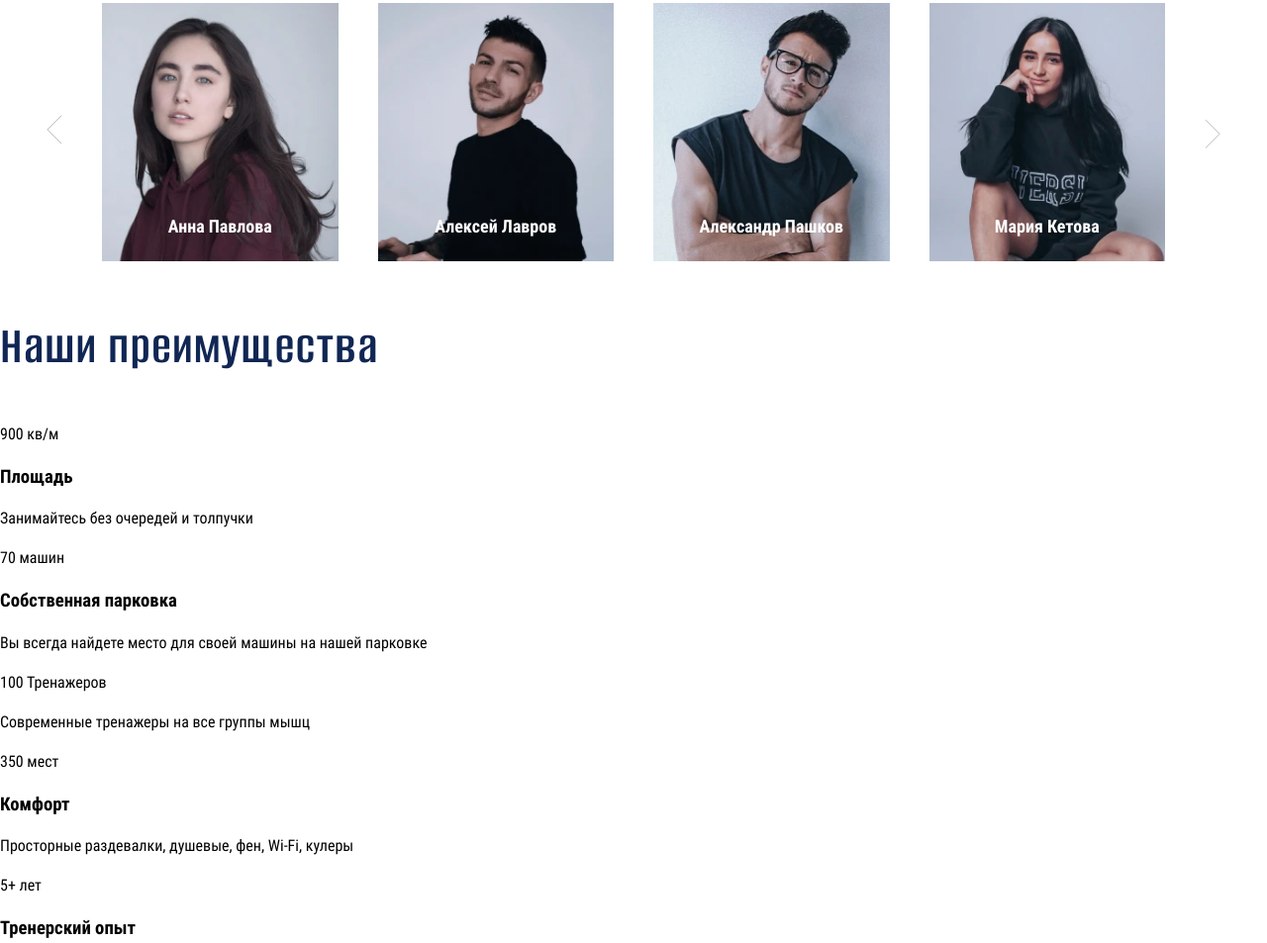
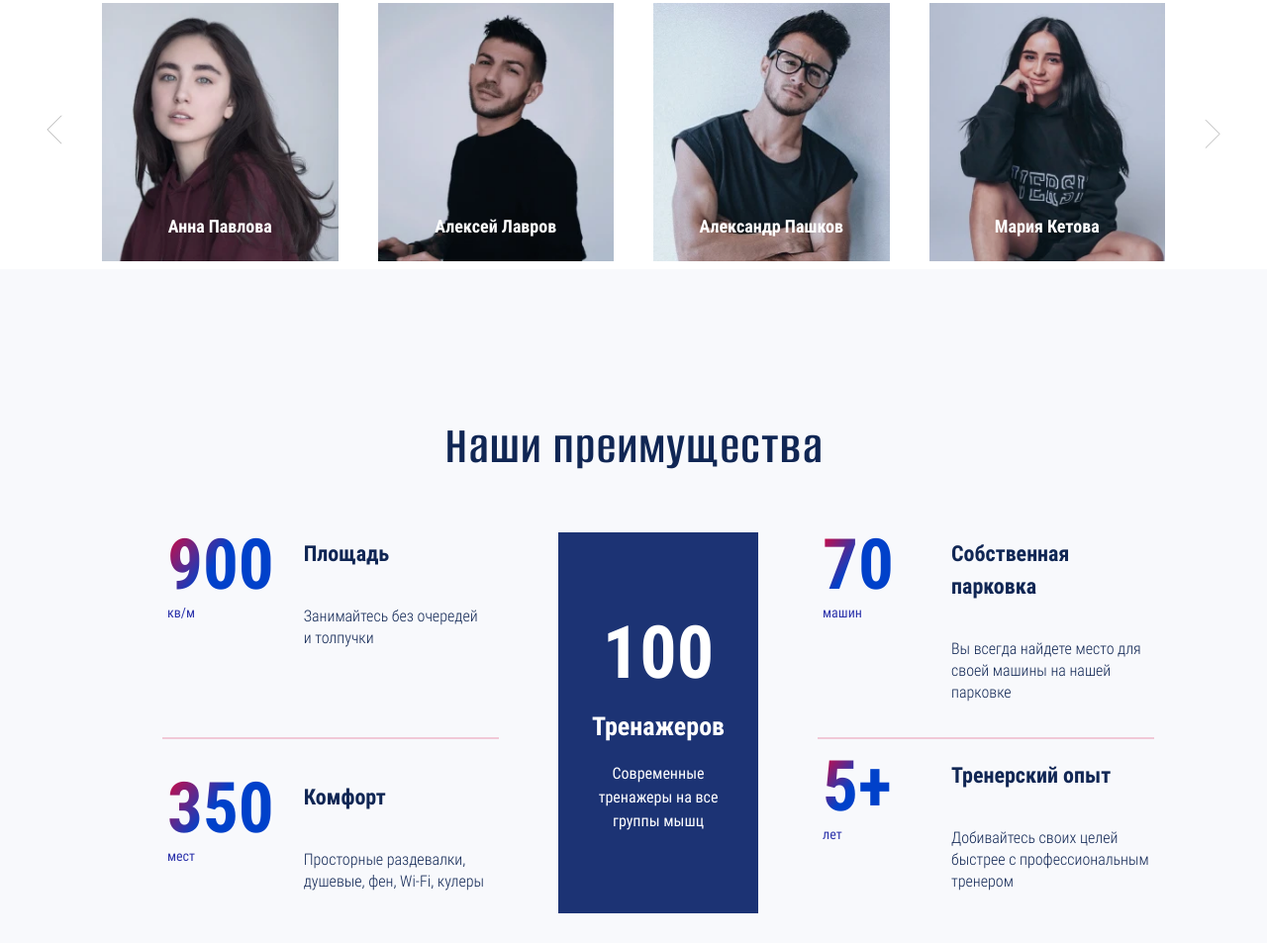
Before and after one commit to is-melnikov/fitness, a website built with webpack: page source/index.html in a window 1280 px wide. Shown: the part 3041-3994 px from the top of the page at 99% size. Built offline with nearby package versions, Linux system fonts and the light colour scheme; files whose address does not match are found by name.

Commit message:
Добавляет верстку блока преимуществ (десктоп)

```diff
--- a/source/index.html
+++ b/source/index.html
@@ -140,7 +140,7 @@
                 <dt>Время</dt>
                 <dd>12:00</dd>
               </dl>
-              <p>Ежегодные соревнования по CrossFit</p>
+              <p>Ежегодные соревнования по&nbsp;CrossFit</p>
               <a class="promo__button" href="#">заполнить заявку</a>
             </div>
             <div class="promo__photo">
@@ -168,7 +168,7 @@
                     <span>CrossFit</span>
                     <ul class="coach__advantages-list reset-list">
                       <li>Certified Level 3 Trainer</li>
-                      <li>Победитель чемпионата России по CrossFit </li>
+                      <li>Победитель чемпионата России по&nbsp;CrossFit</li>
                       <li>Опыт — 6 лет</li>
                     </ul>
                   </div>
@@ -185,7 +185,7 @@
                     <span>CrossFit</span>
                     <ul class="coach__advantages-list reset-list">
                       <li>Certified Level 3 Trainer</li>
-                      <li>Победитель чемпионата России по CrossFit </li>
+                      <li>Победитель чемпионата России по&nbsp;CrossFit</li>
                       <li>Опыт — 6 лет</li>
                     </ul>
                   </div>
@@ -202,7 +202,7 @@
                     <span>CrossFit</span>
                     <ul class="coach__advantages-list reset-list">
                       <li>Certified Level 3 Trainer</li>
-                      <li>Победитель чемпионата России по CrossFit </li>
+                      <li>Победитель чемпионата России по&nbsp;CrossFit</li>
                       <li>Опыт — 6 лет</li>
                     </ul>
                   </div>
@@ -219,7 +219,7 @@
                     <span>CrossFit</span>
                     <ul class="coach__advantages-list reset-list">
                       <li>Certified Level 3 Trainer</li>
-                      <li>Победитель чемпионата России по CrossFit </li>
+                      <li>Победитель чемпионата России по&nbsp;CrossFit</li>
                       <li>Опыт — 6 лет</li>
                     </ul>
                   </div>
@@ -236,7 +236,7 @@
                     <span>CrossFit</span>
                     <ul class="coach__advantages-list reset-list">
                       <li>Certified Level 3 Trainer</li>
-                      <li>Победитель чемпионата России по CrossFit </li>
+                      <li>Победитель чемпионата России по&nbsp;CrossFit</li>
                       <li>Опыт — 6 лет</li>
                     </ul>
                   </div>
@@ -253,7 +253,7 @@
                     <span>CrossFit</span>
                     <ul class="coach__advantages-list reset-list">
                       <li>Certified Level 3 Trainer</li>
-                      <li>Победитель чемпионата России по CrossFit </li>
+                      <li>Победитель чемпионата России по&nbsp;CrossFit</li>
                       <li>Опыт — 6 лет</li>
                     </ul>
                   </div>
@@ -270,7 +270,7 @@
                     <span>CrossFit</span>
                     <ul class="coach__advantages-list reset-list">
                       <li>Certified Level 3 Trainer</li>
-                      <li>Победитель чемпионата России по CrossFit </li>
+                      <li>Победитель чемпионата России по&nbsp;CrossFit</li>
                       <li>Опыт — 6 лет</li>
                     </ul>
                   </div>
@@ -287,7 +287,7 @@
                     <span>CrossFit</span>
                     <ul class="coach__advantages-list reset-list">
                       <li>Certified Level 3 Trainer</li>
-                      <li>Победитель чемпионата России по CrossFit </li>
+                      <li>Победитель чемпионата России по&nbsp;CrossFit</li>
                       <li>Опыт — 6 лет</li>
                     </ul>
                   </div>
@@ -307,48 +307,56 @@
           </div>
         </section>
         <section class="advantages">
+          <div class="container container--advantages">
             <h2 class="advantages__title title">Наши преимущества</h2>
             <ul class="advantages__list reset-list">
-            <li class="advantages__item">
-              <p class="advantanges__data">
-                900
+              <li class="advantages__item advantages__item--square">
+                <div class="advantages__data">
+                  <b>900</b>
                   <span>кв/м</span>
-              </p>
+                </div>
+                <div class="advantages__text">
                   <h3>Площадь</h3>
-              <p>Занимайтесь без очередей и толпучки</p>
+                  <p>Занимайтесь без очередей и&nbsp;толпучки</p>
+                </div>
               </li>
-            <li class="advantages__item">
-              <p class="advantanges__data">
-                70
+              <li class="advantages__item advantages__item--parking">
+                <div class="advantages__data">
+                  <b>70</b>
                   <span>машин</span>
-              </p>
+                </div>
+                <div class="advantages__text">
                   <h3>Собственная парковка</h3>
-              <p>Вы всегда найдете место для своей машины на нашей парковке</p>
+                  <p>Вы&nbsp;всегда найдете место для своей машины на&nbsp;нашей парковке</p>
+                </div>
               </li>
-            <li class="advantages__item">
-              <p class="advantanges__data">
-                100
+              <li class="advantages__item advantages__item--middle">
+                <b>100</b>
                 <span>Тренажеров</span>
-              </p>
-              <p>Современные тренажеры на все группы мышц</p>
+                <p>Современные тренажеры на&nbsp;все группы мышц</p>
               </li>
-            <li class="advantages__item">
-              <p class="advantanges__data">
-                350
+              <li class="advantages__item advantages__item--comfort">
+                <div class="advantages__data">
+                  <b>350</b>
                   <span>мест</span>
-              </p>
+                </div>
+                <div class="advantages__text">
                   <h3>Комфорт</h3>
                   <p>Просторные раздевалки, душевые, фен, Wi-Fi, кулеры</p>
+                </div>
               </li>
-            <li class="advantages__item">
-              <p class="advantanges__data">
-                5+
+              <li class="advantages__item advantages__item--experience">
+                <div class="advantages__data">
+                  <b>5+</b>
                   <span>лет</span>
-              </p>
+                </div>
+                <div class="advantages__text">
                   <h3>Тренерский опыт</h3>
-              <p>Добивайтесь своих целей быстрее с профессиональным тренером</p>
+                  <p>Добивайтесь своих целей быстрее с&nbsp;профессиональным тренером</p>
+                </div>
               </li>
             </ul>
+          </div>
         </section>
         <section class="stocks">
           <h2 class="stocks__title title">Акции</h2>
--- a/source/sass/blocks/advantages.scss
+++ b/source/sass/blocks/advantages.scss
@@ -0,0 +1,140 @@
+.advantages {
+  background-color: #f8f9fc;
+}
+
+.advantages__title {
+  margin: 0 0 55px;
+  text-align: center;
+}
+
+.advantages__list {
+  display: grid;
+  grid-template-columns: 340px 1fr 340px;
+  column-gap: 60px;
+
+  @include vp-1199 {
+    grid-template-columns: 1fr 1fr;
+  }
+}
+
+.advantages__item {
+  position: relative;
+  display: grid;
+  grid-template-columns: 1fr 2fr;
+  gap: 30px;
+  justify-content: flex-start;
+  padding: 5px;
+
+  &--square {
+    &::before {
+      content: "";
+      position: absolute;
+      left: 0;
+      bottom: 0;
+      width: 340px;
+      height: 2px;
+      background-color: rgba(209, 10, 66, 0.2);
+    }
+  }
+
+  &--parking {
+    &::before {
+      content: "";
+      position: absolute;
+      right: 0;
+      bottom: 0;
+      width: 340px;
+      height: 2px;
+      background-color: rgba(209, 10, 66, 0.2);
+    }
+  }
+
+  &--comfort {
+    align-self: flex-end;
+  }
+
+  &--experience {
+    align-self: flex-end;
+  }
+}
+
+.advantages__item--middle {
+  grid-column: 2/3;
+  grid-row: 1/3;
+  display: block;
+  padding: 66px 34px 65px;
+  text-align: center;
+  background-color: #1c3374;
+  color: $color-default-white;
+
+  // .advantages__data {
+  //   flex-direction: column;
+  //   justify-self: center;
+  //   align-items: center;
+  // }
+
+  b {
+    margin: 0 0 25px;
+    font-weight: 700;
+    font-size: 74px;
+    line-height: 111px;
+  }
+
+  span {
+    margin: 0 0 50px;
+    font-weight: 700;
+    font-size: 26px;
+    line-height: 39px;
+  }
+
+  p {
+    font-size: 16px;
+    line-height: 24px;
+  }
+}
+
+.advantages__data {
+  display: flex;
+  flex-direction: column;
+  align-items: flex-start;
+  gap: 10px;
+
+  b {
+    font-style: normal;
+    font-weight: 700;
+    font-size: 71px;
+    line-height: 56px;
+    background: linear-gradient(127.61deg, #d10a42 0%, #0041ca 45.58%);
+    background-clip: text;
+    color: transparent;
+  }
+
+  span {
+    font-size: 14px;
+    line-height: 21px;
+    color: #2e35ac;
+  }
+}
+
+.advantages__text {
+  display: flex;
+  flex-direction: column;
+  align-items: flex-start;
+  justify-self: start;
+
+  h3 {
+    margin: 0 0 20px;
+    font-weight: 700;
+    font-size: 22px;
+    line-height: 33px;
+    color: $color-sapphire;
+  }
+
+  p {
+    text-align: start;
+    font-weight: 300;
+    font-size: 16px;
+    line-height: 22px;
+    color: $color-sapphire;
+  }
+}
--- a/source/sass/blocks/container.scss
+++ b/source/sass/blocks/container.scss
@@ -62,4 +62,16 @@
       padding: 35px 47px 0;
     }
   }
+
+  &--advantages {
+    padding: 146px 162px 91px 164px;
+
+    @include vp-1199 {
+      padding: 100px 45px;
+    }
+
+    @include vp-767 {
+      padding: 35px 47px 0;
+    }
+  }
 }
--- a/source/sass/blocks/promo.scss
+++ b/source/sass/blocks/promo.scss
@@ -132,5 +132,6 @@
 
 .promo__image {
   width: 100%;
+  height: 100%;
   object-fit: cover;
 }
```
Also changed, not shown: build/css/style.css, build/css/style.min.css, build/index.html, 1 other file. Lines whose indentation alone changed are shown as unchanged.
